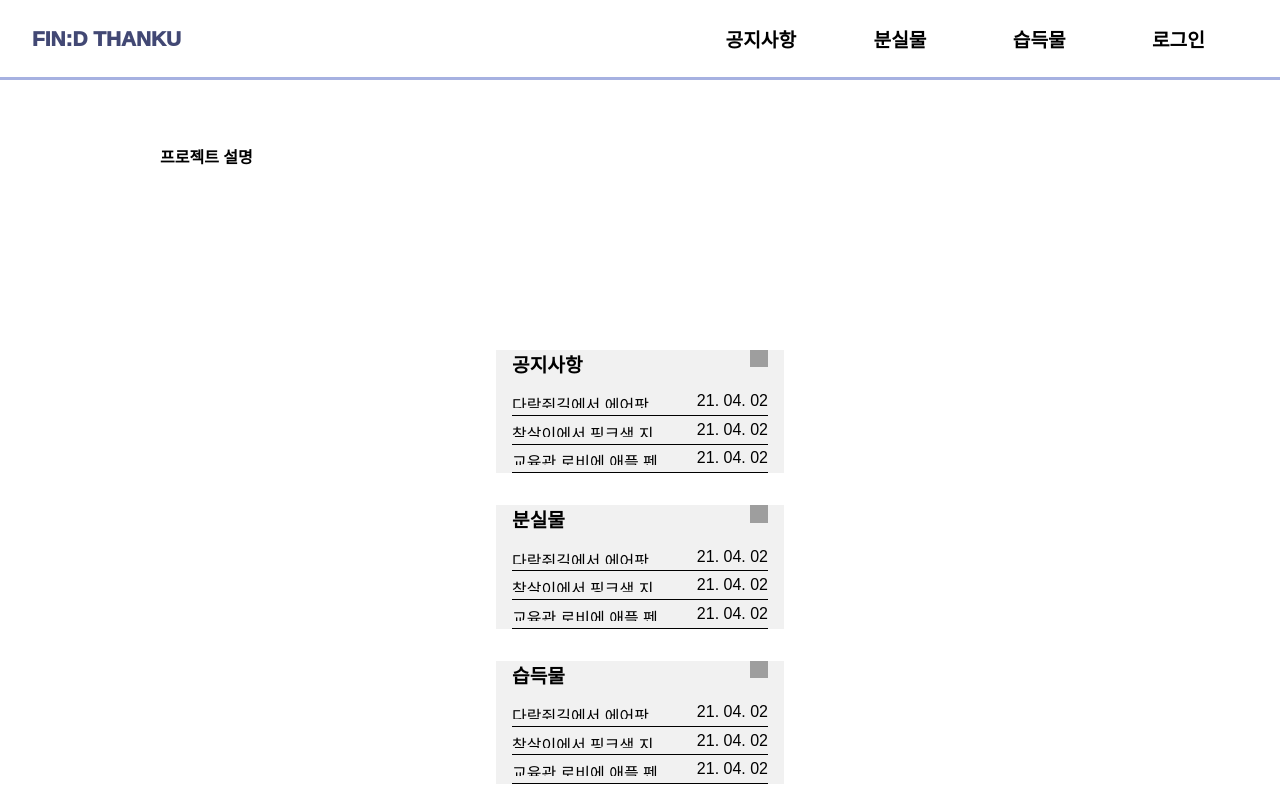
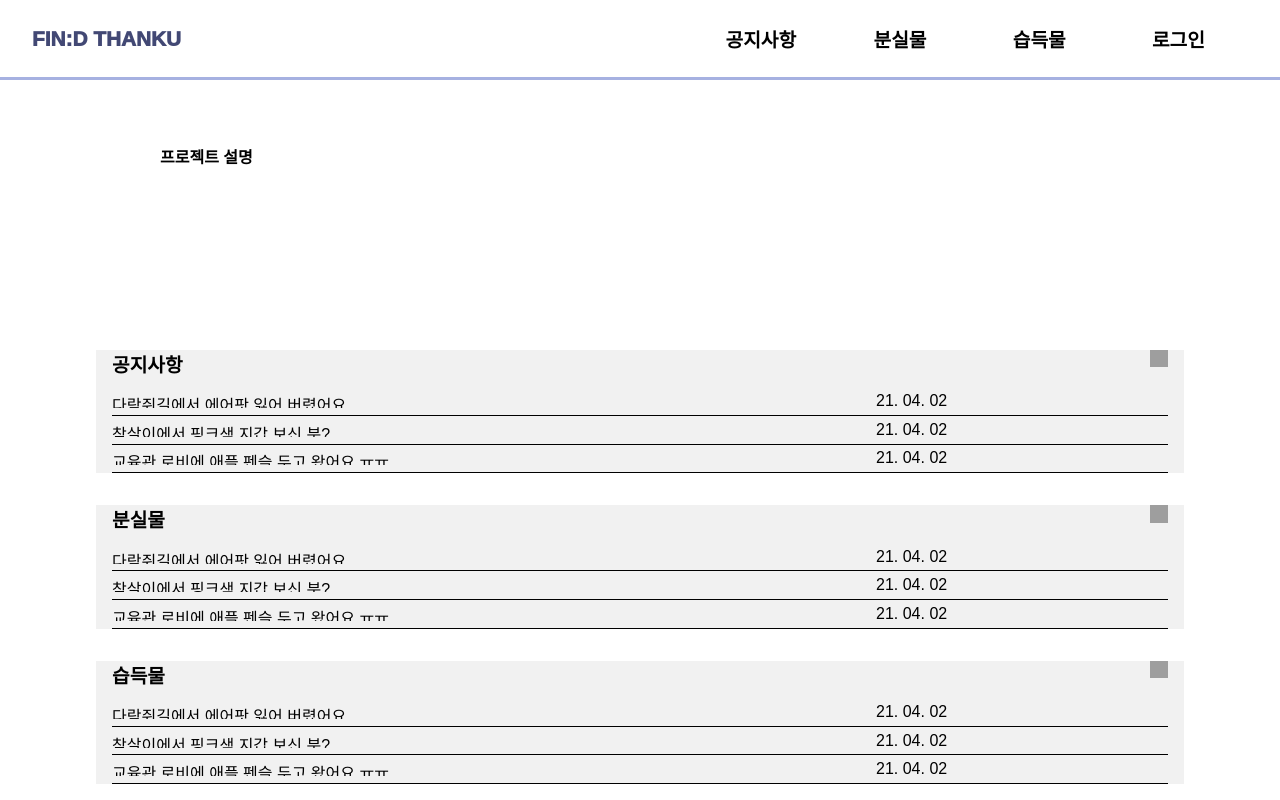
Before and after one commit to find-thanku/find-thanku-client, a React (Create React App) app: page / in a window 1280 px wide. Built offline with nearby package versions, Linux system fonts and the light colour scheme; grey boxes are pictures that could not be loaded.

Commit message:
style : change latest posts width

```diff
--- a/src/component/latest-posts/styles.ts
+++ b/src/component/latest-posts/styles.ts
@@ -5,7 +5,7 @@ export const LatestPosts = styled.div`
   display: flex;
   flex-direction: column;
   justify-content: center;
-  width: 18rem;
+  width: 85%;
   height: 10rem;
   margin: 1rem 0rem;
   background-color: ${THEME_COLOR.GRAY};
```
